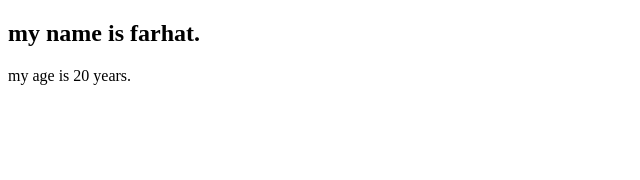
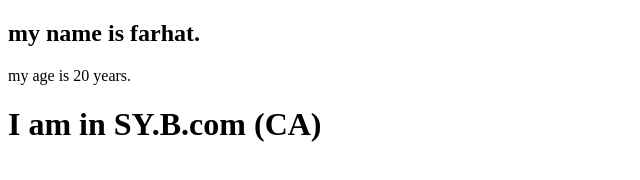
Before and after one commit to FarhatManyar/new-project, a plain HTML site: page about.html in a window 1280 px wide. Shown: the whole page, without its empty margins (0-640 px from the left). Drawn offline with Linux system fonts and the light colour scheme.

Commit message:
new line added

```diff
--- a/about.html
+++ b/about.html
@@ -8,5 +8,6 @@
 <body>
     <h2>my name is farhat.</h2>
     <p>my age is 20 years.</p>
+    <h1>I am in SY.B.com (CA)</h1>
 </body>
 </html>
```
